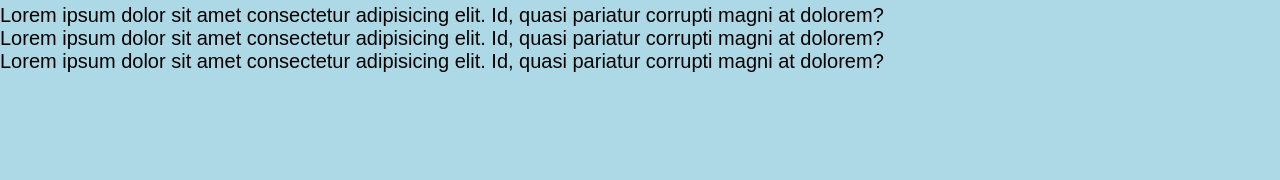
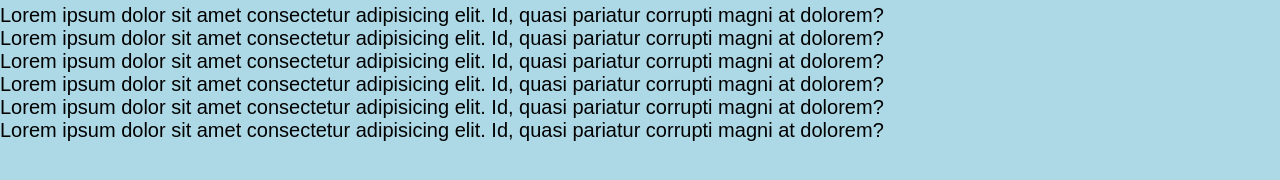
Before and after one commit to OscarLeon15/blog-1, a plain HTML site: page index.html in a window 1280 px wide. Shown: the part 96-276 px from the top of the page. Drawn offline with Linux system fonts and the light colour scheme.

Commit message:
section 2 added

```diff
--- a/index.html
+++ b/index.html
@@ -40,7 +40,28 @@
             </p>
         </div>
     </section>
+<!-- section2 -->
+<section id="section2">
+    <div id="section2-left-div">
+        <p>
+            Lorem ipsum dolor sit amet consectetur adipisicing elit.
+            Id, quasi pariatur corrupti magni at dolorem?
+        </p>
+    </div>
+    <div id="section2-middle-div">
+        <p>
+            Lorem ipsum dolor sit amet consectetur adipisicing elit.
+            Id, quasi pariatur corrupti magni at dolorem?
+        </p>
+    </div>
+    <div id="section2-right-div">
+        <p>
+            Lorem ipsum dolor sit amet consectetur adipisicing elit.
+            Id, quasi pariatur corrupti magni at dolorem?
+        </p>
+    </div>
 
+</section>
 
 
 
```
